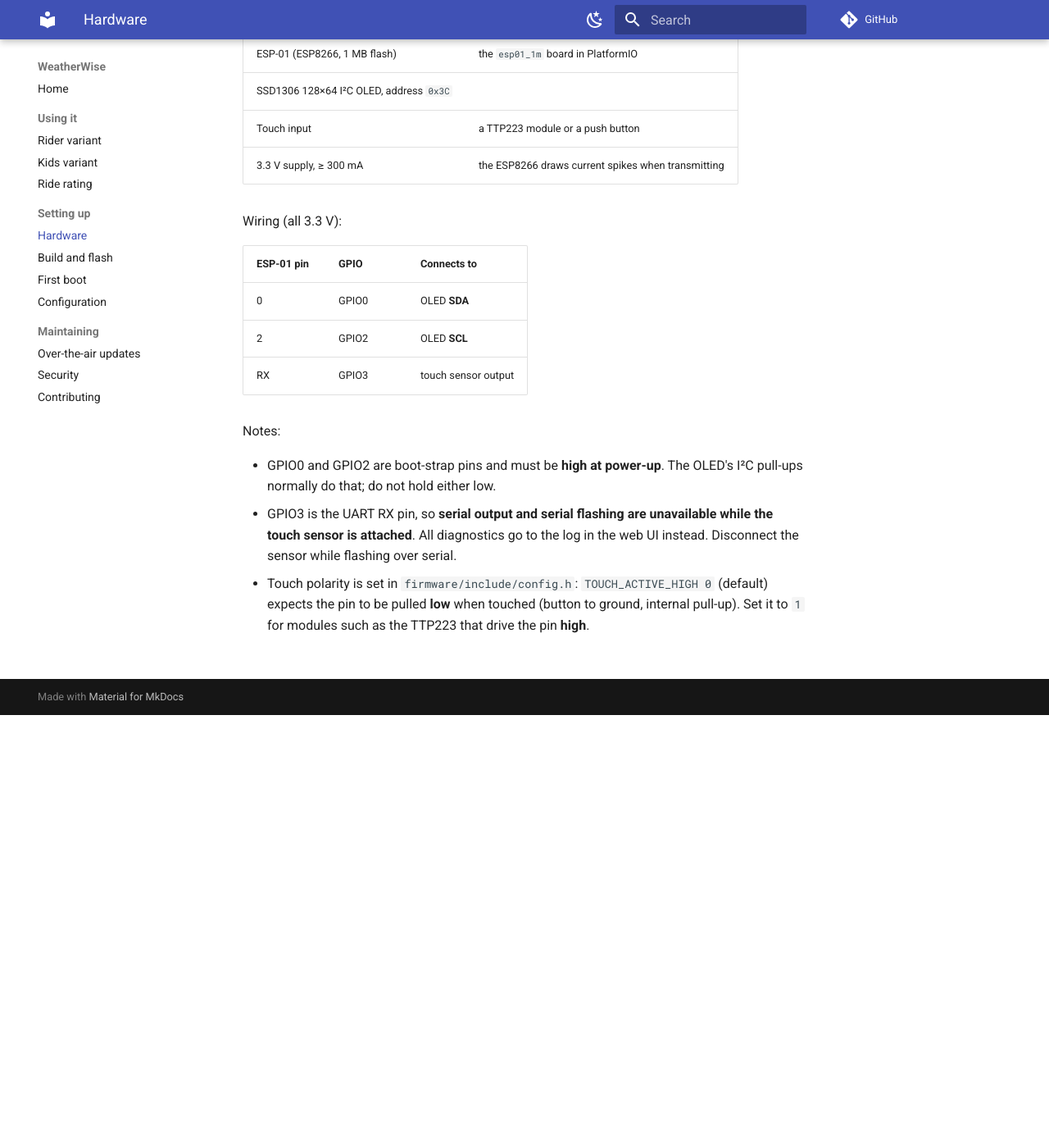
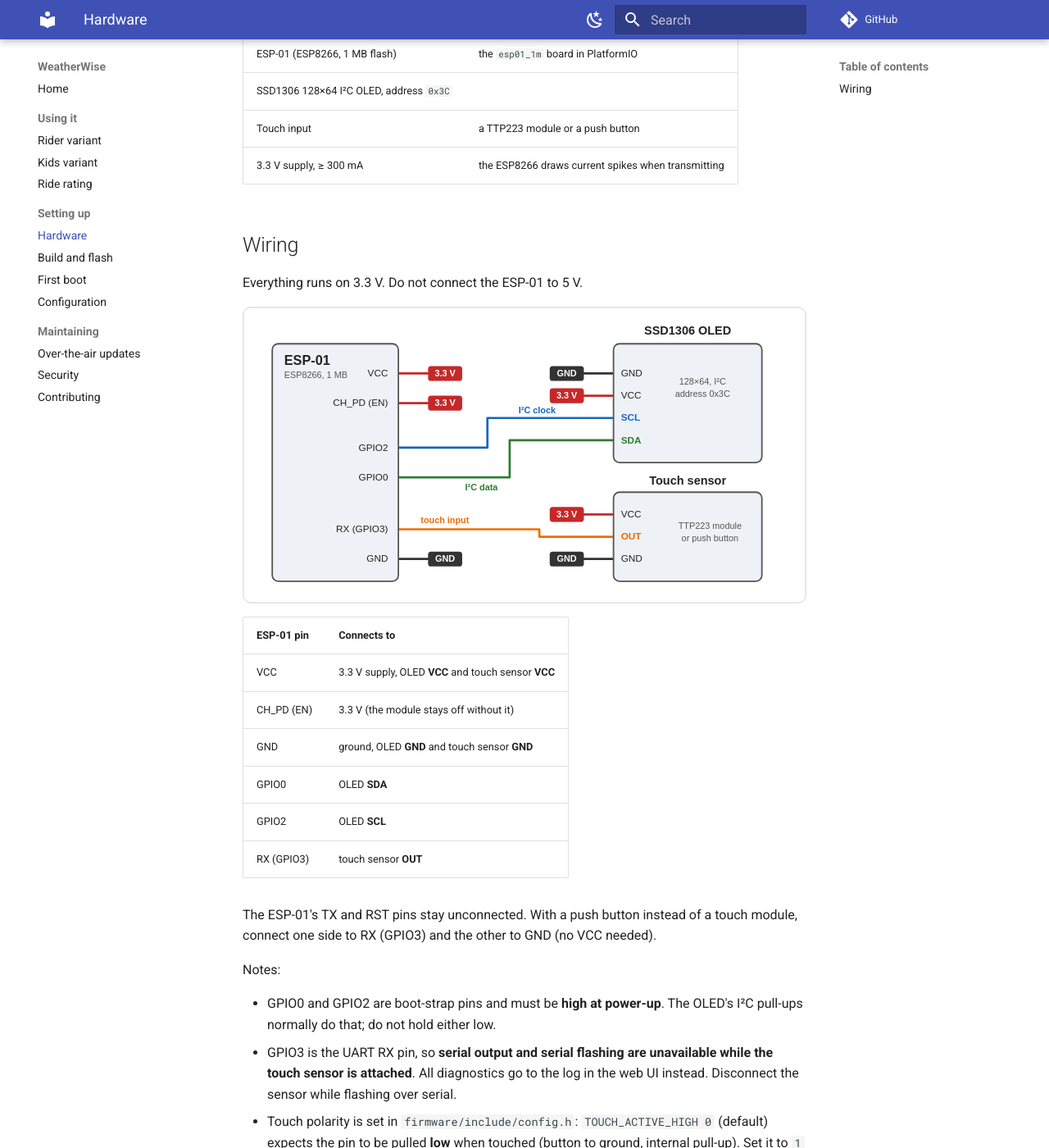
Before and after one commit to martijn4313/Dayspeck, an MkDocs documentation site: the page built from docs/hardware.md, in a window 1280 px wide and 1400 px high, scrolled down 528 px. Shown: the whole window at 82% size. Built offline with MkDocs 1.6.1 and Material for MkDocs 9.7.7, drawn with Linux system fonts in a browser that asks for light colours; comment, search, counter and statistics services are not loaded.

Commit message:
Add a wiring diagram to the Hardware page
Also list the power pins (VCC, CH_PD, GND) in the wiring table, which only
had the three signal pins.

Co-Authored-By: Claude Sonnet 5.5 <noreply@anthropic.com>
Claude-Session: https://claude.ai/code/session_01CoUK6AFGeMAbwgDrXohKoL

```diff
--- a/docs/hardware.md
+++ b/docs/hardware.md
@@ -20,13 +20,23 @@ A kit without a touch pad or button can use any momentary switch to ground on a
 | Touch input | a TTP223 module or a push button |
 | 3.3 V supply, ≥ 300 mA | the ESP8266 draws current spikes when transmitting |
 
-Wiring (all 3.3 V):
+## Wiring
 
-| ESP-01 pin | GPIO | Connects to |
-|-----------|------|-------------|
-| 0 | GPIO0 | OLED **SDA** |
-| 2 | GPIO2 | OLED **SCL** |
-| RX | GPIO3 | touch sensor output |
+Everything runs on 3.3 V. Do not connect the ESP-01 to 5 V.
+
+![Wiring diagram: ESP-01 GPIO2 to the OLED SCL, GPIO0 to the OLED SDA, RX (GPIO3) to the touch sensor output, VCC and CH_PD to 3.3 V, GND to ground](images/wiring.svg){ .center }
+
+| ESP-01 pin | Connects to |
+|-----------|-------------|
+| VCC | 3.3 V supply, OLED **VCC** and touch sensor **VCC** |
+| CH_PD (EN) | 3.3 V (the module stays off without it) |
+| GND | ground, OLED **GND** and touch sensor **GND** |
+| GPIO0 | OLED **SDA** |
+| GPIO2 | OLED **SCL** |
+| RX (GPIO3) | touch sensor **OUT** |
+
+The ESP-01's TX and RST pins stay unconnected. With a push button instead of a touch module, connect
+one side to RX (GPIO3) and the other to GND (no VCC needed).
 
 Notes:
 
```
Also changed, not shown: docs/images/wiring.svg (added).
